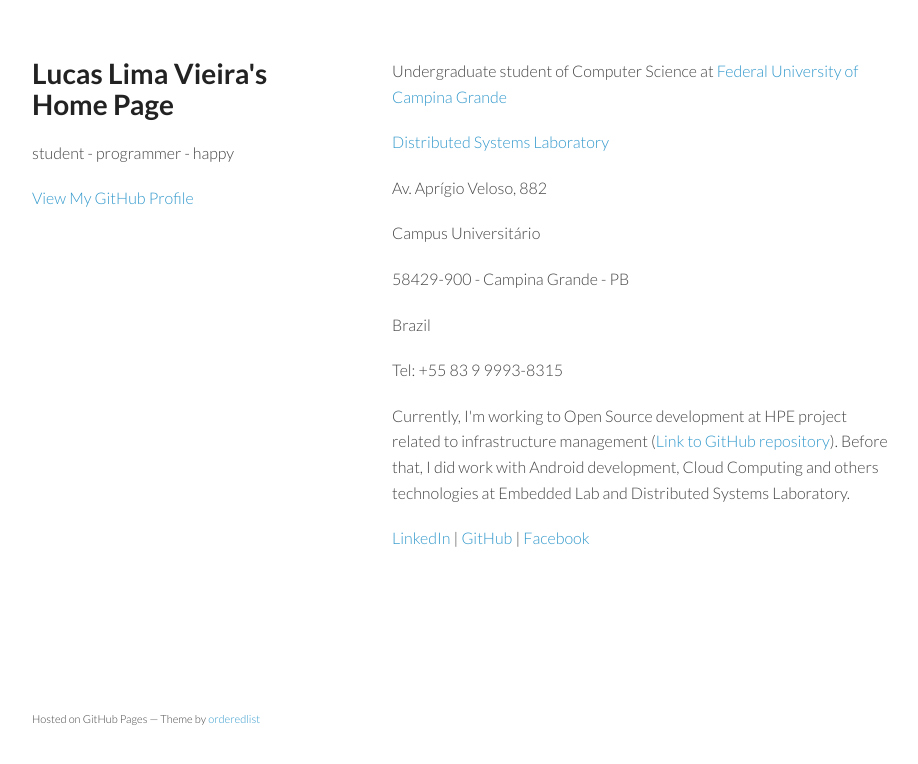
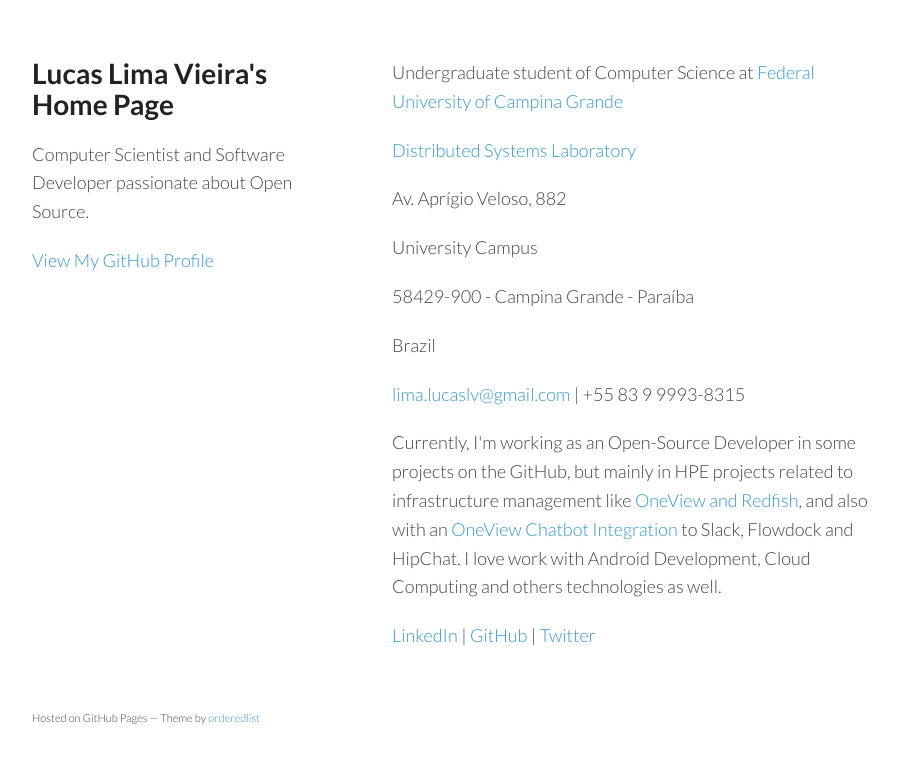
Before and after one commit to llvieira/llvieira.github.io, a plain HTML site: page index.html in a window 1280 px wide. Shown: the whole page, without its empty margins (178-1096 px from the left). Drawn offline with Linux system fonts and the light colour scheme.

Commit message:
Update my personal information

```diff
--- a/index.html
+++ b/index.html
@@ -16,7 +16,7 @@
     <div class="wrapper">
       <header>
         <h1>Lucas Lima Vieira&#39;s Home Page</h1>
-        <p>student - programmer - happy</p>
+        <p>Computer Scientist and Software Developer passionate about Open Source.</p>
 
         <p class="view"><a href="https://github.com/llvieira">View My GitHub Profile</a></p>
       </header>
@@ -28,19 +28,19 @@
 
         <p>Av. Aprígio Veloso, 882</p>
 
-        <p>Campus Universitário</p>
+        <p>University Campus</p>
 
-        <p>58429-900 - Campina Grande - PB</p>
+        <p>58429-900 - Campina Grande - Paraíba</p>
 
         <p>Brazil</p>
 
-        <p>Tel: +55 83 9 9993-8315</p>
+        <p><a href="mailto:lima.lucaslv@gmail.com">lima.lucaslv@gmail.com</a> | +55 83 9 9993-8315</p>
 
-        <p>Currently, I'm working to Open Source development at HPE project related to infrastructure management (<a href="https://github.com/HewlettPackard/oneview-redfish-toolkit">Link to GitHub repository</a>). Before that, I did work with Android development, Cloud Computing and others technologies at Embedded Lab and Distributed Systems Laboratory.</p>
+        <p>Currently, I'm working as an Open-Source Developer in some projects on the GitHub, but mainly in HPE projects related to infrastructure management like <a href="https://github.com/HewlettPackard/oneview-redfish-toolkit">OneView and Redfish</a>, and also with an <a href="https://github.com/HewlettPackard/hpe-oneview-hubot">OneView Chatbot Integration</a> to Slack, Flowdock and HipChat. I love work with Android Development, Cloud Computing and others technologies as well.</p>
 
         <p><a href="https://www.linkedin.com/in/lucas-lima-vieira-030905124/">LinkedIn</a> |
         <a href="https://github.com/llvieira">GitHub</a> |
-        <a href="https://www.facebook.com/lwcas.vieira">Facebook</a></p>
+        <a href="https://twitter.com/vieira_llv">Twitter</a></p>
       </section>
 
       <footer>
--- a/stylesheets/styles.css
+++ b/stylesheets/styles.css
@@ -2,7 +2,7 @@
 
 body {
   padding:50px;
-  font:16px/1.6 Lato, "Helvetica Neue", Helvetica, Arial, sans-serif;
+  font:18px/1.6 Lato, "Helvetica Neue", Helvetica, Arial, sans-serif;
   color:#444;
   font-weight:300;
 }
```
